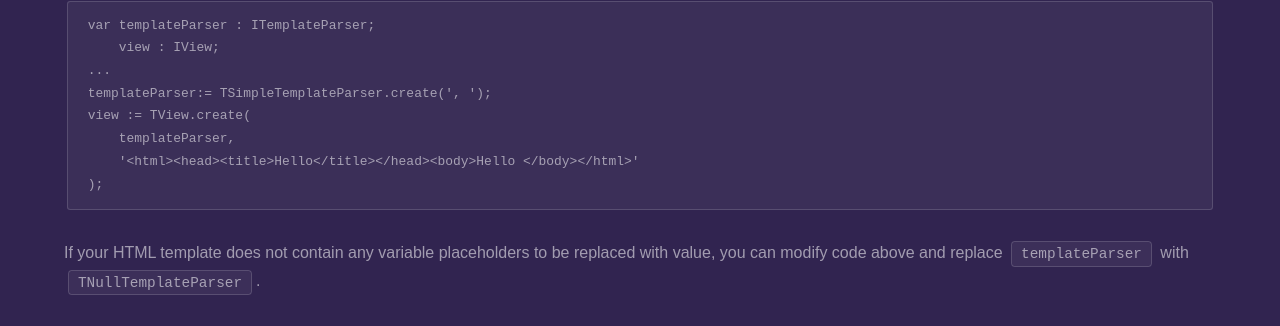
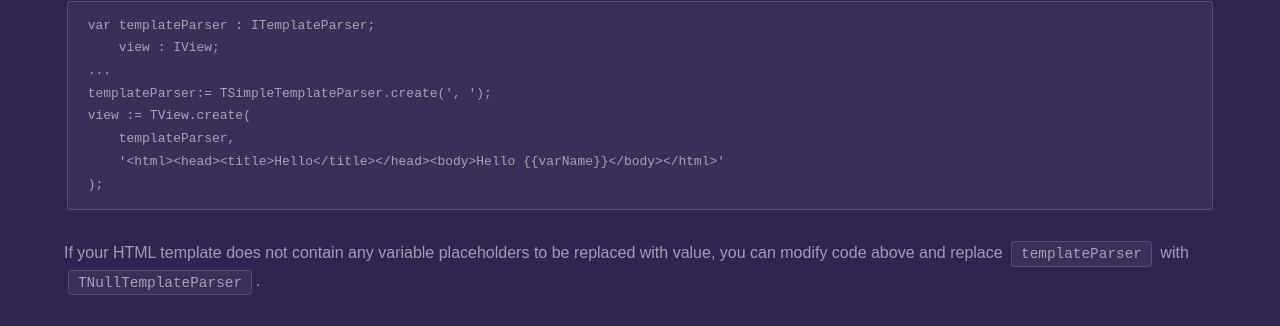
Before and after one commit to fanoframework/fanoframework.github.io, a Jekyll site: the page built from working-with-views/index.md, in a window 1280 px wide and 900 px high, scrolled down 1145 px. Shown: the part 242-568 px from the top of the window. Built offline with Jekyll 4.4.1, drawn with Linux system fonts in a browser that asks for light colours; our own code applies the rules of GitHub Pages for plain Markdown files.

Commit message:
fix {{}} is interpret as variable by Jekyll

````diff
--- a/working-with-views/index.md
+++ b/working-with-views/index.md
@@ -55,7 +55,7 @@ var templateParser : ITemplateParser;
 templateParser:= TSimpleTemplateParser.create('{{', '}}');
 view := TView.create(
     templateParser,
-    '<html><head><title>Hello</title></head><body>Hello {{varName}}</body></html>'
+    '<html><head><title>Hello</title></head><body>Hello {{ "{{varName" }}}}</body></html>'
 );
 ```
 
````
